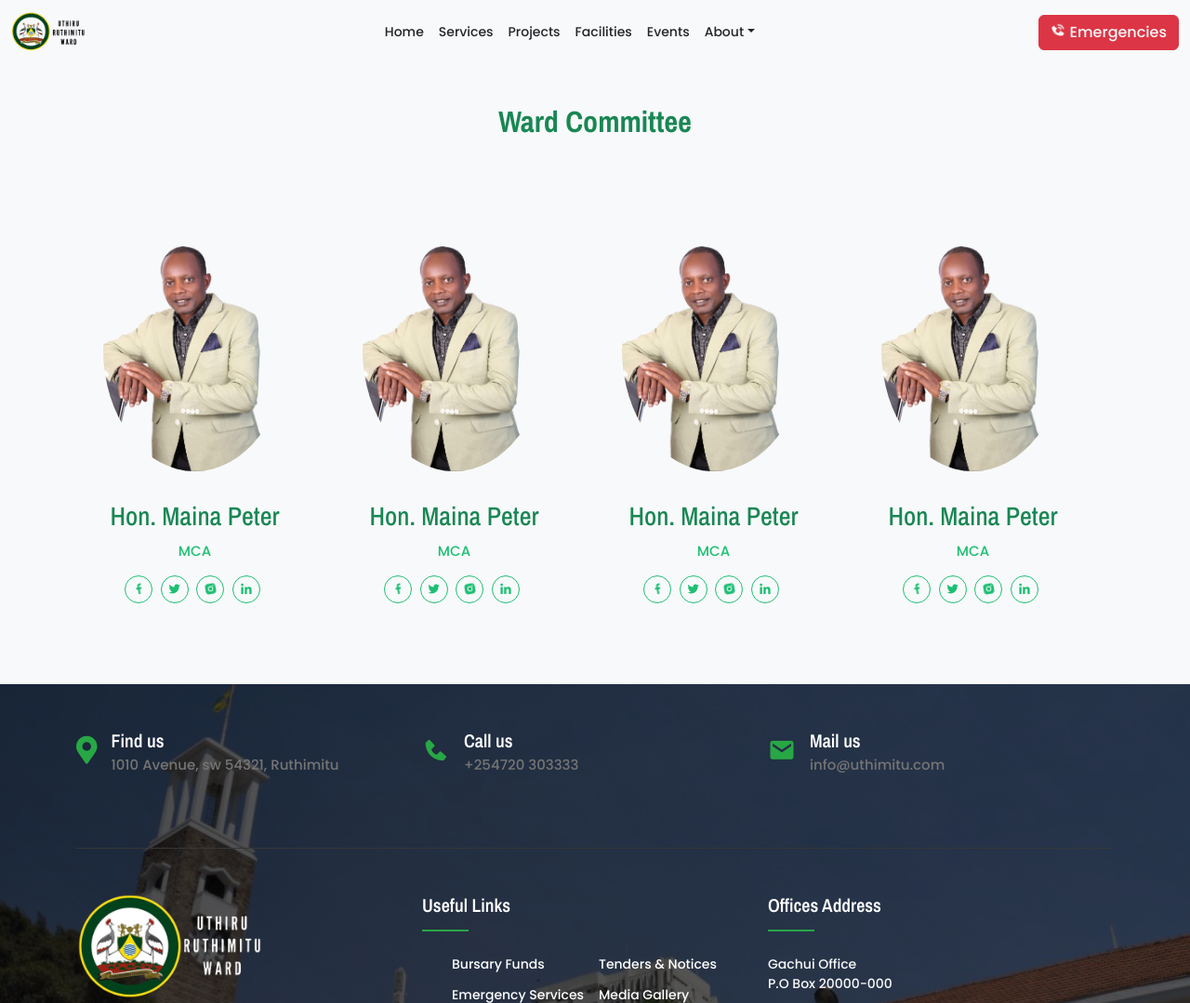
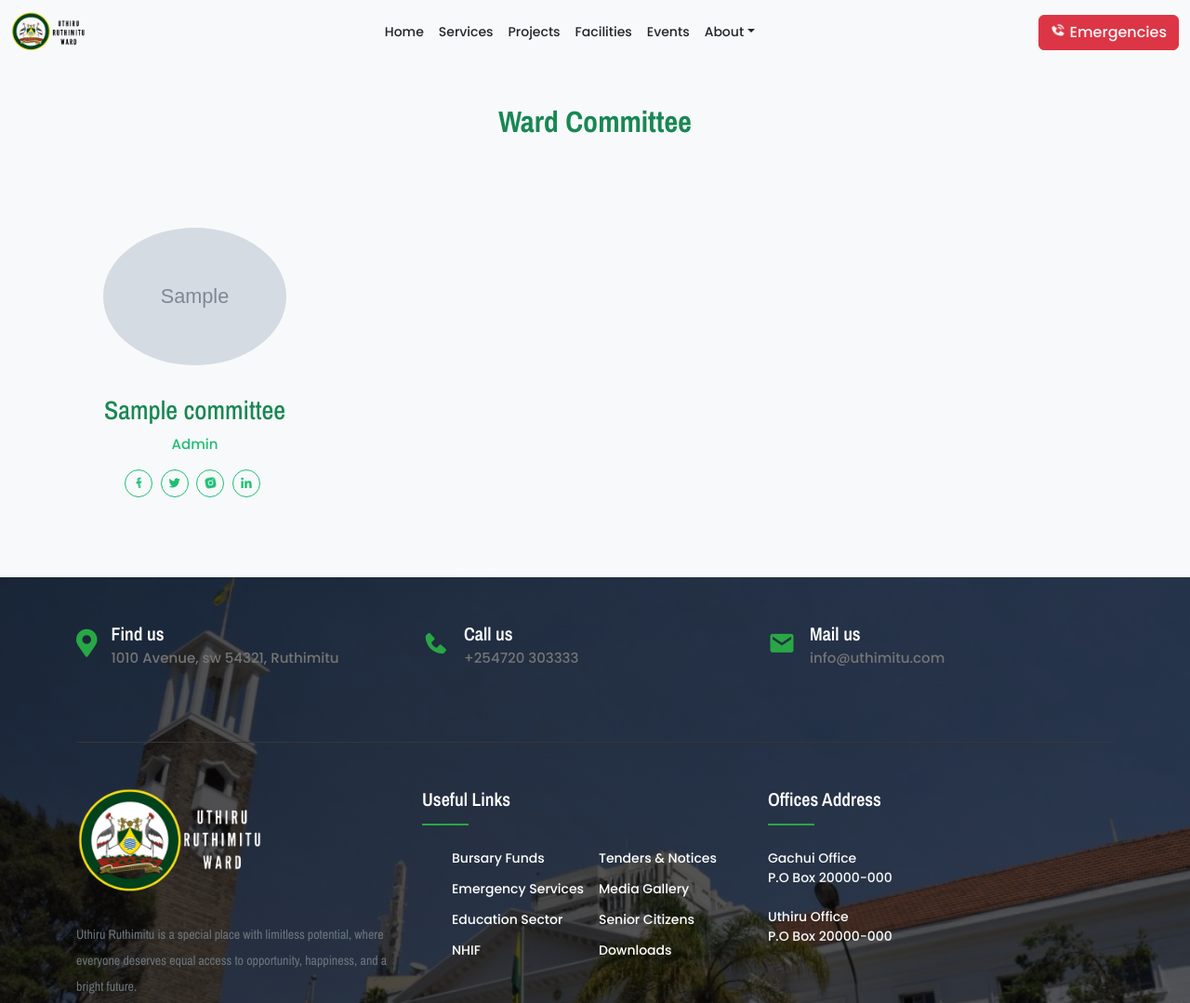
Before and after one commit to geofrey254/uthiru-ruthimitu_ward, a Django app: page /uthiru-ruthimitu/committee/ in a window 1280 px wide. Shown: the top 1079 px of the page at 93% size. Run offline with Django 4.2, Linux system fonts and the light colour scheme; tables that the repository leaves empty hold one stand-in row (values such as "Sample post"); grey boxes marked "Sample" are stand-in pictures; some libraries are stand-ins or nearby versions; some web fonts are replaced.

Commit message:
Committee Model Creation, View build, Template change and Admin Site Registration

```diff
--- a/home/models.py
+++ b/home/models.py
@@ -231,6 +231,24 @@ class Facility(models.Model):
     def __str__(self):
         return self.fac_title + self.fac_availability
 
+class Committee(models.Model):
+    name = models.CharField(max_length=255, null=True, unique=True)
+    member_img = models.ImageField(
+        upload_to="member_pics/", null=True, blank=True)
+    role = models.CharField(max_length=255, null=True)
+    facebook = models.CharField(max_length=255, null=True, blank=True)
+    twitter = models.CharField(max_length=255, null=True, blank=True)
+    linkedin = models.CharField(max_length=255, null=True, blank=True)
+    instagram = models.CharField(max_length=255, null=True, blank=True)
+    created_on = models.DateTimeField(auto_now_add=True)
+
+    class Meta:
+        ordering = ['-created_on']
+        verbose_name_plural = 'Committee'
+
+    def __str__(self):
+        return self.name + self.role
+
 # ###########################################################################
 # ################################################################################################
 # FORMS MODELS
--- a/home/templates/home/committee.html
+++ b/home/templates/home/committee.html
@@ -7,69 +7,25 @@
     </div>
     <div class="container">
         <div class="row">
+            {% for comm in comm %}
             <div class="col-md-3 col-sm-6">
                 <div class="our-team p-4 text-center justify-content-center align-items-center">
                     <div class="pic">
-                        <img src="{% static 'img/mca.png' %}">
+                        {% if comm.member_img %}
+                        <img src="{{comm.member_img.url}}">
+                        {% endif %}
                     </div>
-                    <h3 class="tit text-success">Hon. Maina Peter</h3>
-                    <span class="post">MCA</span>
+                    <h3 class="tit text-success">{{comm.name}}</h3>
+                    <span class="post">{{comm.role}}</span>
                     <ul class="social">
-                        <li><a href="#"><i class='bx bxl-facebook bx-tada'></i></a></li>
-                        <li><a href="#"><i class='bx bxl-twitter'></i></a></li>
-                        <li><a href="#"><i class='bx bxl-instagram-alt bx-tada'></i></a></li>
-                        <li><a href="#"><i class='bx bxl-linkedin'></i></a></li>
+                        <li><a href="{{comm.facebook}}"><i class='bx bxl-facebook bx-tada'></i></a></li>
+                        <li><a href="{{comm.twitter}}"><i class='bx bxl-twitter'></i></a></li>
+                        <li><a href="{{comm.instagram}}"><i class='bx bxl-instagram-alt bx-tada'></i></a></li>
+                        <li><a href="{{comm.linkedin}}"><i class='bx bxl-linkedin'></i></a></li>
                     </ul>
                 </div>
             </div>
-
-            <div class="col-md-3 col-sm-6">
-                <div class="our-team p-4 text-center justify-content-center align-items-center">
-                    <div class="pic">
-                        <img src="{% static 'img/mca.png' %}">
-                    </div>
-                    <h3 class="tit text-success">Hon. Maina Peter</h3>
-                    <span class="post">MCA</span>
-                    <ul class="social">
-                        <li><a href="#"><i class='bx bxl-facebook bx-tada'></i></a></li>
-                        <li><a href="#"><i class='bx bxl-twitter'></i></a></li>
-                        <li><a href="#"><i class='bx bxl-instagram-alt bx-tada'></i></a></li>
-                        <li><a href="#"><i class='bx bxl-linkedin'></i></a></li>
-                    </ul>
-                </div>
-            </div>
-
-            <div class="col-md-3 col-sm-6">
-                <div class="our-team p-4 text-center justify-content-center align-items-center">
-                    <div class="pic">
-                        <img src="{% static 'img/mca.png' %}">
-                    </div>
-                    <h3 class="tit text-success">Hon. Maina Peter</h3>
-                    <span class="post">MCA</span>
-                    <ul class="social">
-                        <li><a href="#"><i class='bx bxl-facebook bx-tada'></i></a></li>
-                        <li><a href="#"><i class='bx bxl-twitter'></i></a></li>
-                        <li><a href="#"><i class='bx bxl-instagram-alt bx-tada'></i></a></li>
-                        <li><a href="#"><i class='bx bxl-linkedin'></i></a></li>
-                    </ul>
-                </div>
-            </div>
-
-            <div class="col-md-3 col-sm-6">
-                <div class="our-team p-4 text-center justify-content-center align-items-center">
-                    <div class="pic">
-                        <img src="{% static 'img/mca.png' %}">
-                    </div>
-                    <h3 class="tit text-success">Hon. Maina Peter</h3>
-                    <span class="post">MCA</span>
-                    <ul class="social">
-                        <li><a href="#"><i class='bx bxl-facebook bx-tada'></i></a></li>
-                        <li><a href="#"><i class='bx bxl-twitter'></i></a></li>
-                        <li><a href="#"><i class='bx bxl-instagram-alt bx-tada'></i></a></li>
-                        <li><a href="#"><i class='bx bxl-linkedin'></i></a></li>
-                    </ul>
-                </div>
-            </div>
+            {% endfor %}
         </div>
     </div>
 </section>
--- a/home/templates/home/facilities.html
+++ b/home/templates/home/facilities.html
@@ -9,7 +9,7 @@
                 creator, etc. Make it short and sweet, but not too short so folks don’t simply skip over it
                 entirely.</p>
             <p>
-                <a href="#" class="btn btn-outline-success text-light my-2"><i class='bx bxs-phone-call'></i> Contact
+                <a href="{% url 'contacts' %}" class="btn btn-outline-success text-light my-2"><i class='bx bxs-phone-call'></i> Contact
                     Us</a>
             </p>
         </div>
--- a/home/views.py
+++ b/home/views.py
@@ -8,7 +8,7 @@ from django.http import HttpResponseRedirect
 from .forms import Birth_CertificateForm
 
 # models imports
-from .models import Projects, Post, Gallery, Events, Downloads, Facility
+from .models import Projects, Post, Gallery, Events, Downloads, Facility, Committee
 
 # Create your views here.
 
@@ -54,7 +54,9 @@ def history(request):
 
 
 def committee(request):
-    return render(request, 'home/committee.html')
+    comm = Committee.objects.order_by('created_on')
+
+    return render(request, 'home/committee.html', {'comm':comm})
 
 
 def emergency(request):
```
Also changed, not shown: home/admin.py (+8 -1 lines), db.sqlite3, home/migrations/0013_committee.py (added).
